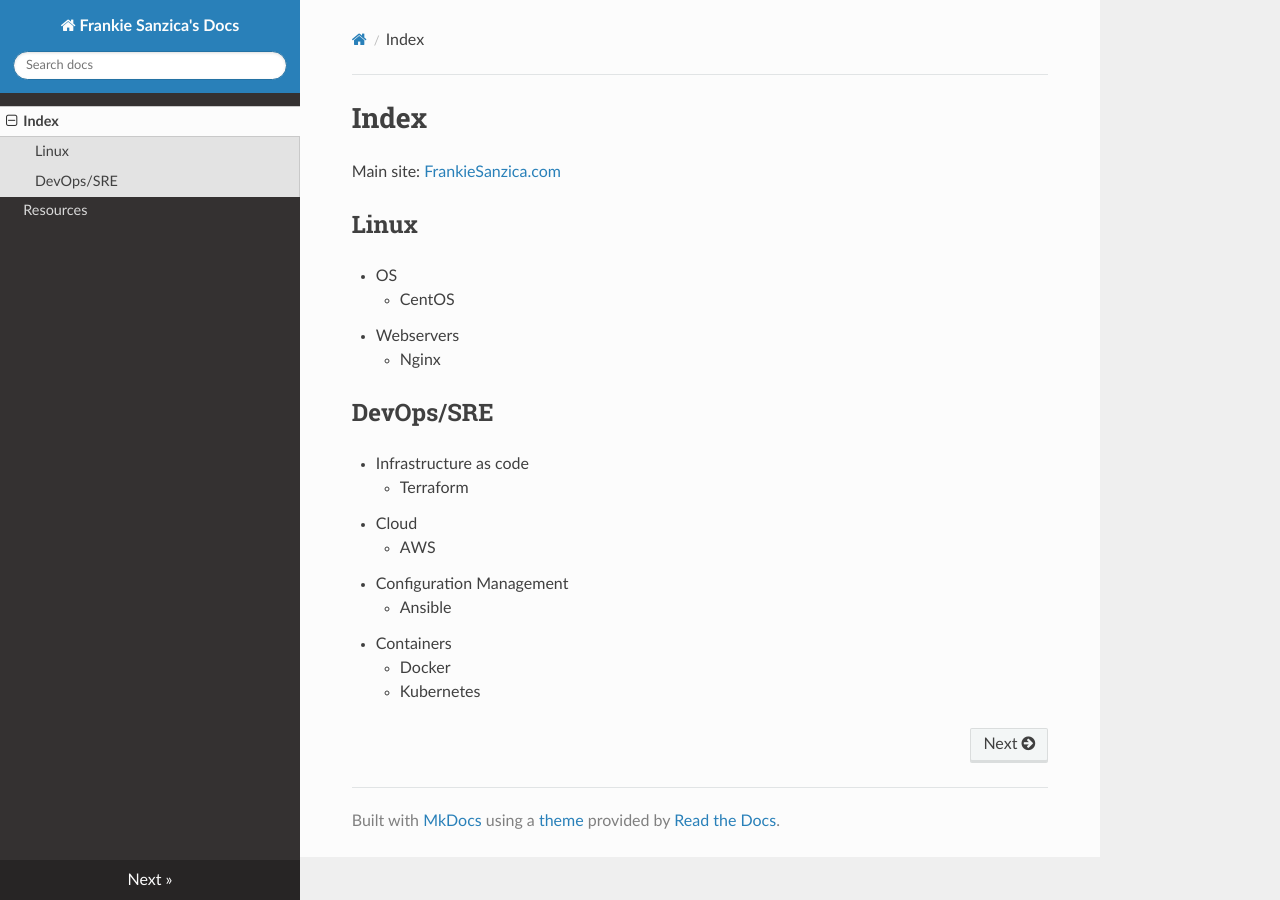
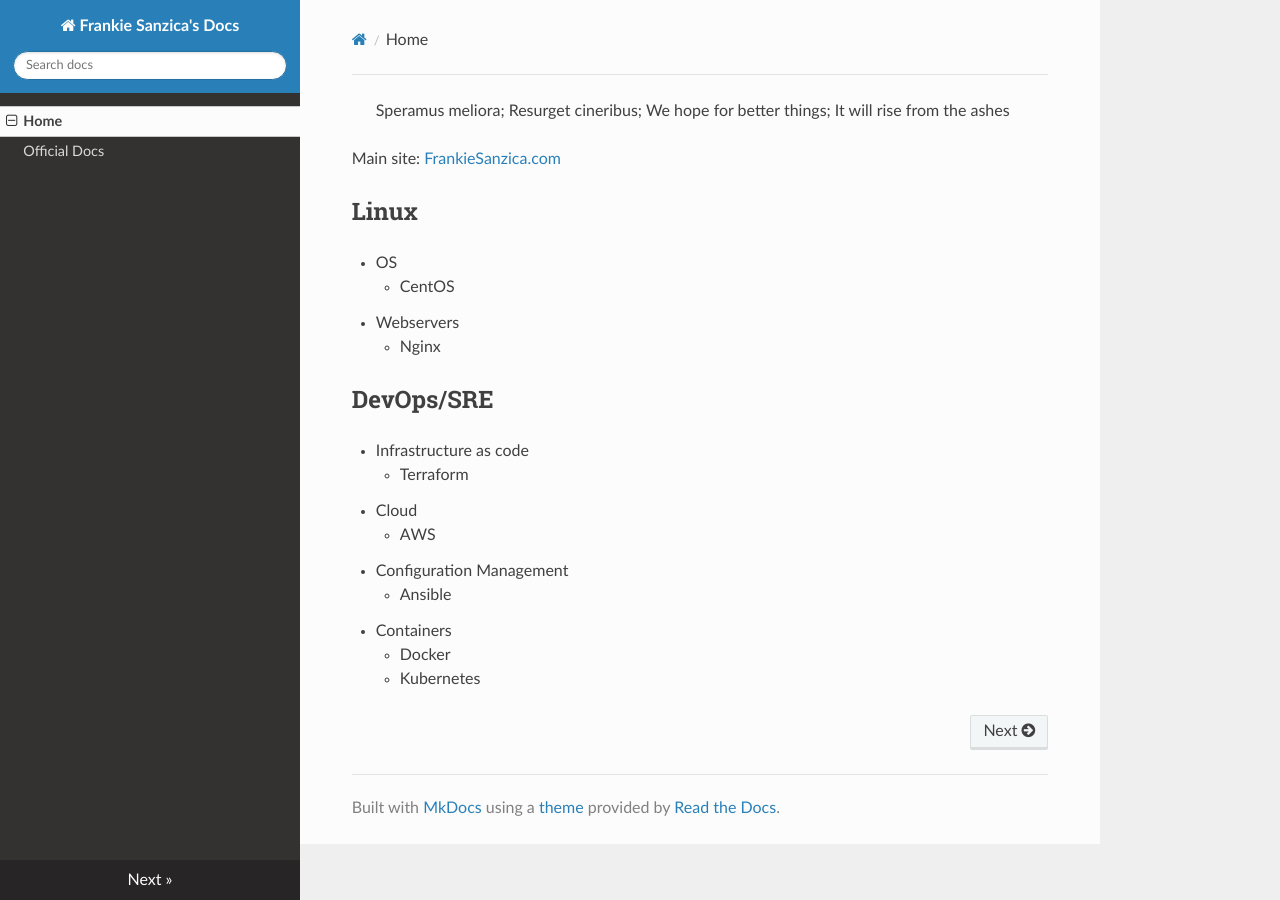
Before and after one commit to FrankieSanzica/docs.frankiesanzica.com, an MkDocs documentation site: the page built from docs/index.md, in a window 1280 px wide. Built offline with MkDocs 1.6.1, drawn with Linux system fonts in a browser that asks for light colours; nearby versions of some CDN libraries.

Commit message:
getting rid of title and moving quote

```diff
--- a/docs/index.md
+++ b/docs/index.md
@@ -1,4 +1,4 @@
-# Index
+> Speramus meliora; Resurget cineribus; We hope for better things; It will rise from the ashes
 
 Main site: [FrankieSanzica.com](https://frankiesanzica.com)
 
```
Also changed, not shown: docs/resources.md (+0 -3 lines).
